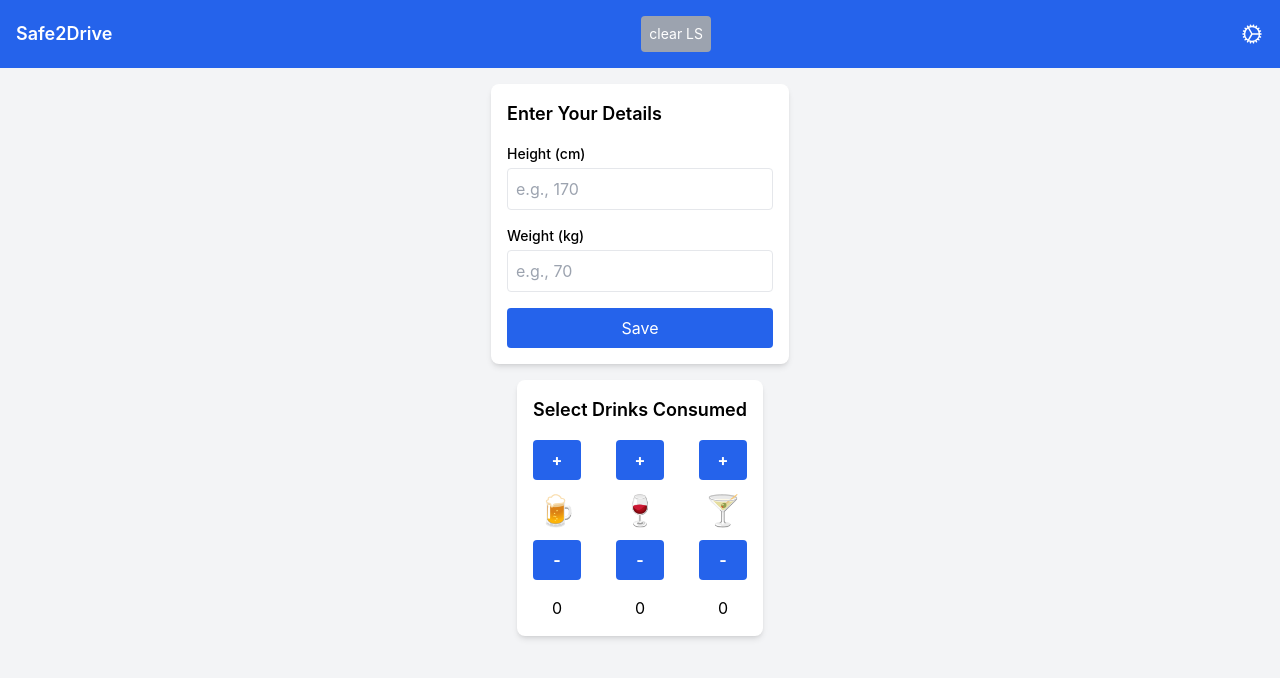
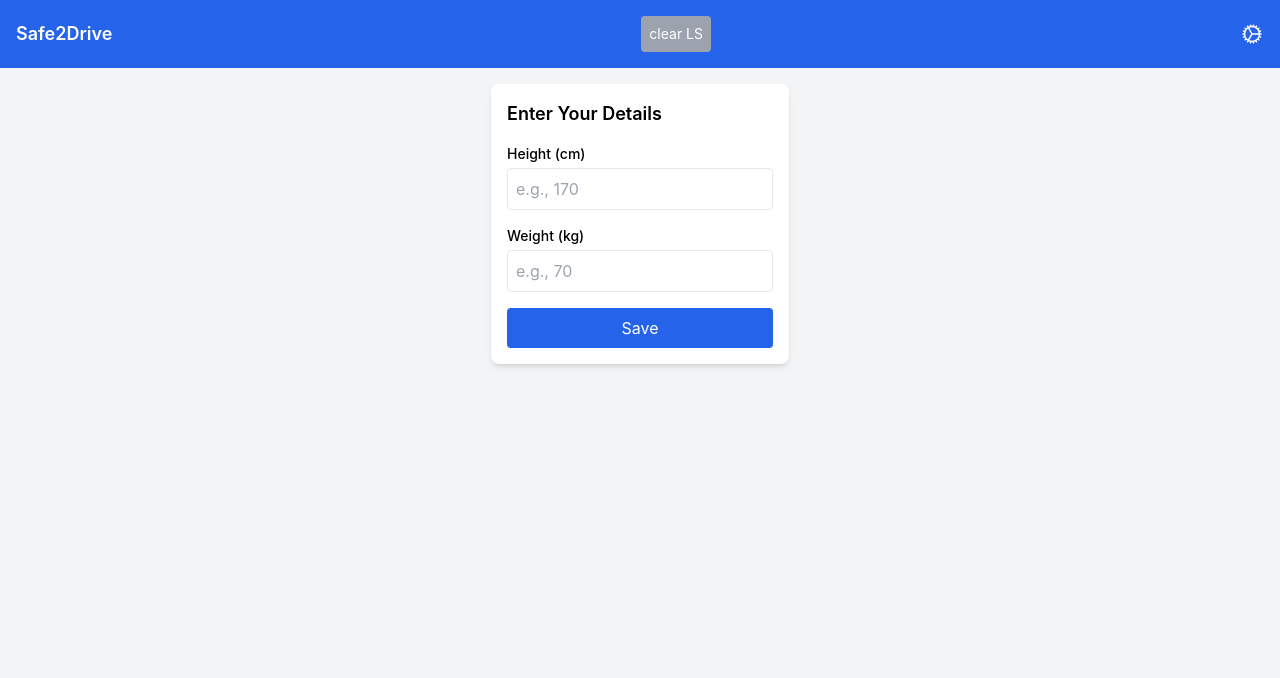
Before and after one commit to Happ-AB/safe2drive, a React (Vite) app: page / in a window 1280 px wide. Shown: the top 678 px of the page. Built offline with nearby package versions, Linux system fonts and the light colour scheme.

Commit message:
added landing page inputs conditional rendering

```diff
--- a/src/pages/Landing.tsx
+++ b/src/pages/Landing.tsx
@@ -17,15 +17,18 @@ export default function Landing() {
 
   return (
     <div className="p-4 flex flex-col items-center max-w-md mx-auto">
+      {!isDataComplete ? (
         <HeightWeightInput userData={userData} setUserData={setUserData} />
+      ) : (
+        <>
           <AlcoholSelector userData={userData} setUserData={setUserData} />
-      {isDataComplete && (
           <Link
             to="/start"
             className="mt-4 w-full bg-blue-600 text-white py-2 rounded text-center"
           >
             Start Test
           </Link>
+        </>
       )}
     </div>
   );
```
Lines whose indentation alone changed are shown as unchanged.
